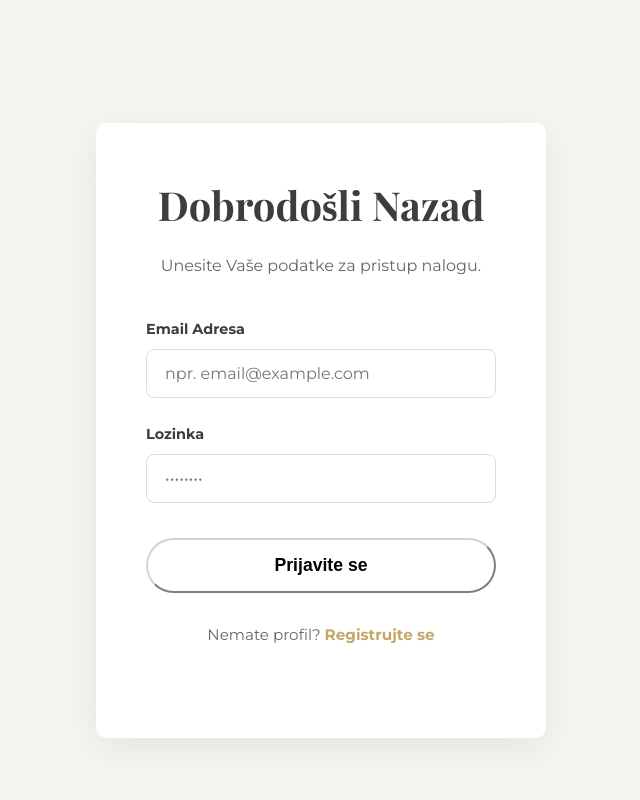
After one commit to McTehno/Opus-In-Te, a PHP site: page /Login.html in a window 1280 px wide. The commit adds this page. Shown: the whole page, without its empty margins (319-959 px from the left). Run offline with PHP 8.4, Linux system fonts and the light colour scheme.

Commit message:
added login (to be fixed)

```diff
--- a/Index.html
+++ b/Index.html
@@ -28,7 +28,7 @@
             </nav>
             <div class="header-actions">
                 <a href="#" class="cta-button nav-cta">Zakažite termin</a>
-                <a href="#" class="login-icon" aria-label="Korisnički nalog"><i class="fa-solid fa-circle-user"></i></a>
+                <a href="Login.html" class="login-icon" aria-label="Korisnički nalog"><i class="fa-solid fa-circle-user"></i></a>
             </div>
             </div>
     </header>
--- /dev/null
+++ b/Login.html
@@ -0,0 +1,41 @@
+<!DOCTYPE html>
+<html lang="bs">
+<head>
+    <meta charset="UTF-8">
+    <meta name="viewport" content="width=device-width, initial-scale=1.0">
+    <title>Prijava | Opus in te</title>
+    <link rel="stylesheet" href="css/styles.css">
+    <link rel="stylesheet" href="https://cdnjs.cloudflare.com/ajax/libs/font-awesome/6.5.2/css/all.min.css" integrity="sha512-SnH5WK+bZxgPHs44uWIX+LLJAJ9/2PkPKZ5QiAj6Ta86w+fsb2TkcmfRyVX3pBnMFcV7oQPJkl9QevSCWr3W6A==" crossorigin="anonymous" referrerpolicy="no-referrer" />
+    <link rel="preconnect" href="https://fonts.googleapis.com">
+    <link rel="preconnect" href="https://fonts.gstatic.com" crossorigin>
+    <link href="https://fonts.googleapis.com/css2?family=Montserrat:wght@400;700&family=Playfair+Display:wght@700&display=swap" rel="stylesheet">
+</head>
+<body>
+
+
+
+    <main class="login-section">
+            <div class="login-form-wrapper">
+                <h2>Dobrodošli Nazad</h2>
+                <p>Unesite Vaše podatke za pristup nalogu.</p>
+                <form action="#" method="POST">
+                    <div class="form-group">
+                        <label for="email">Email Adresa</label>
+                        <input type="email" id="email" name="email" required placeholder="npr. email@example.com">
+                    </div>
+                    <div class="form-group">
+                        <label for="password">Lozinka</label>
+                        <input type="password" id="password" name="password" required placeholder="••••••••">
+                    </div>
+                    <button type="submit" class="cta-button login-btn">Prijavite se</button>
+                </form>
+                <div class="register-link">
+                    <p>Nemate profil? <a href="Register.html">Registrujte se</a></p>
+                </div>
+            </div>
+    </main>
+
+
+
+</body>
+</html>
--- a/Usluge.html
+++ b/Usluge.html
@@ -30,7 +30,7 @@
             </nav>
             <div class="header-actions">
                 <a href="#" class="cta-button nav-cta">Zakažite termin</a>
-                <a href="#" class="login-icon" aria-label="Korisnički nalog"><i class="fa-solid fa-circle-user"></i></a>
+                <a href="Login.html" class="login-icon" aria-label="Korisnički nalog"><i class="fa-solid fa-circle-user"></i></a>
             </div>
         </div>
     </header>
--- a/css/styles.css
+++ b/css/styles.css
@@ -502,6 +502,11 @@ main {
 .pricelist-cta {
     text-align: center;
     margin-top: 50px;
+
+}
+.pricelist-cta .cta-button {
+    text-decoration: none;
+    border: none;
 }
 
 /* --- Modal (Price List) Styles --- */
@@ -660,3 +665,121 @@ main {
 .main-header.scrolled .login-icon i {
     color: #333333; /* Dark text for the solid header */
 }
+
+/* =================================
+   4. LOGIN PAGE STYLES
+   ================================= */
+
+.login-section {
+    display: flex;
+    align-items: center;
+    justify-content: center;
+    height: 100vh;
+    background-color: var(--light-gray);
+    padding: 140px 20px 80px 20px; /* Generous padding top for header */
+}
+
+.login-form-wrapper {
+    max-width: 450px;
+    width: 100%;
+    background-color: var(--white);
+    padding: 50px;
+    border-radius: 10px;
+    box-shadow: 0 10px 40px rgba(0, 0, 0, 0.08);
+    text-align: center;
+}
+
+.login-form-wrapper h2 {
+    font-family: var(--font-heading);
+    font-size: 2.5rem;
+    margin-bottom: 1rem;
+    color: var(--charcoal);
+}
+
+.login-form-wrapper p {
+    margin-bottom: 2.5rem;
+    color: #666;
+}
+
+.form-group {
+    margin-bottom: 25px;
+    text-align: left;
+}
+
+.form-group label {
+    display: block;
+    font-weight: bold;
+    margin-bottom: 8px;
+    font-size: 0.9rem;
+}
+
+.form-group input {
+    width: 100%;
+    padding: 14px 18px;
+    border: 1px solid #ddd;
+    border-radius: 8px;
+    font-family: var(--font-body);
+    font-size: 1rem;
+    transition: all 0.3s ease;
+}
+
+.form-group input:focus {
+    outline: none;
+    border-color: var(--soft-gold);
+    box-shadow: 0 0 0 3px rgba(197, 167, 106, 0.3);
+}
+
+/* --- The Special Gradient Button --- */
+.login-btn {
+    width: 100%;
+    padding: 15px 25px;
+    font-size: 1.1rem;
+    margin-top: 10px;
+    position: relative; /* Crucial for positioning the pseudo-element */
+    z-index: 1;      /* Keeps the text on top */
+    overflow: hidden;  /* Hides the pseudo-element before animation */
+    background-color: white;
+    color: black;
+    border-color: lightgray;
+}
+
+/* The pseudo-element that creates the gradient wipe */
+.login-btn::before {
+    content: '';
+    position: absolute;
+    top: 0;
+    left: 0;
+    width: 100%;
+    height: 100%;
+    background: linear-gradient(135deg, #e0d9cd 0%, var(--soft-gold) 100%); /* Beige-to-gold at 135deg */
+    z-index: -1;
+
+    /* Start it off-screen to the left */
+    transform: translateX(-101%);
+
+    /* Smooth transition for the wipe effect */
+    transition: transform 0.6s cubic-bezier(0.7, 0, 0.2, 1);
+}
+
+/* On hover, slide the gradient into view from left to right */
+.login-btn:hover::before {
+    transform: translateX(0);
+}
+
+
+.register-link {
+    margin-top: 30px;
+    font-size: 0.95rem;
+    color: #555;
+}
+
+.register-link a {
+    color: var(--soft-gold);
+    font-weight: bold;
+    text-decoration: none;
+    transition: text-decoration 0.3s ease;
+}
+
+.register-link a:hover {
+    text-decoration: underline;
+}
```
